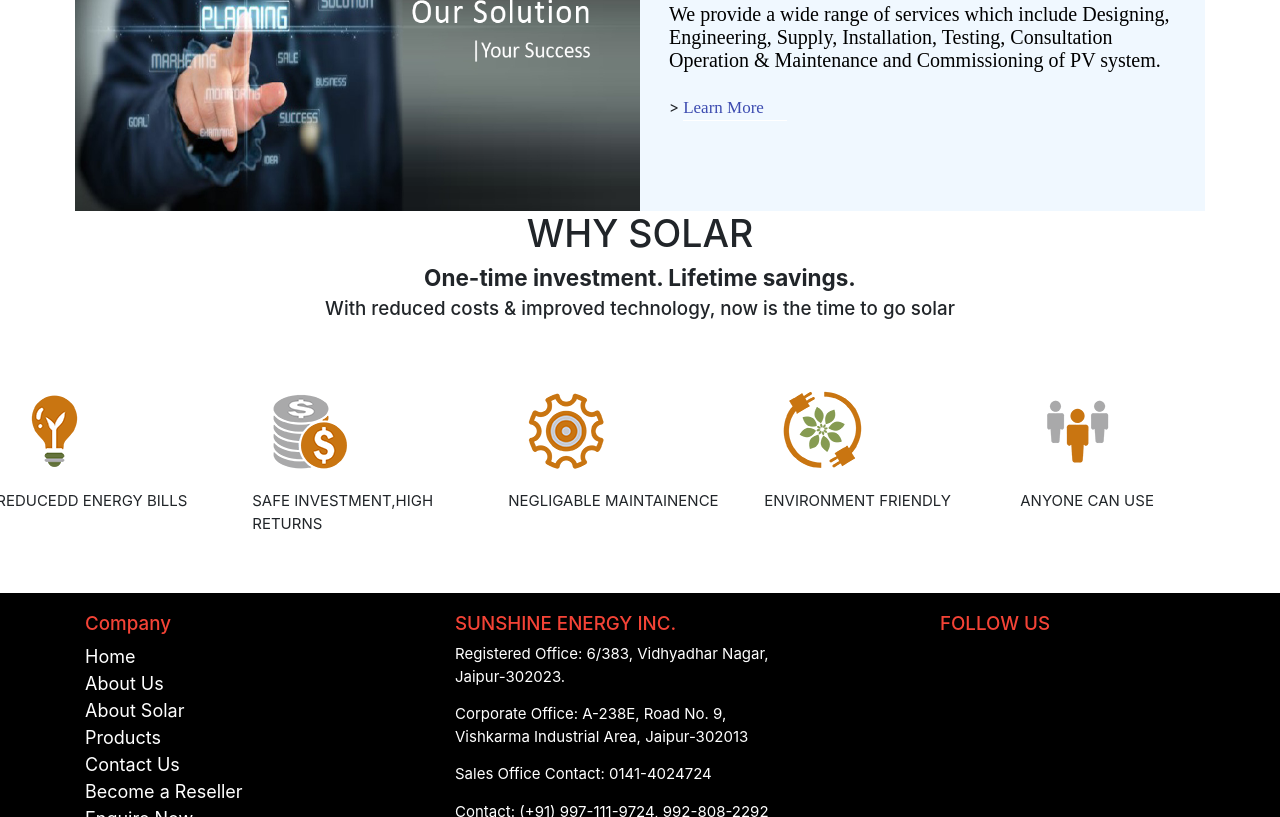
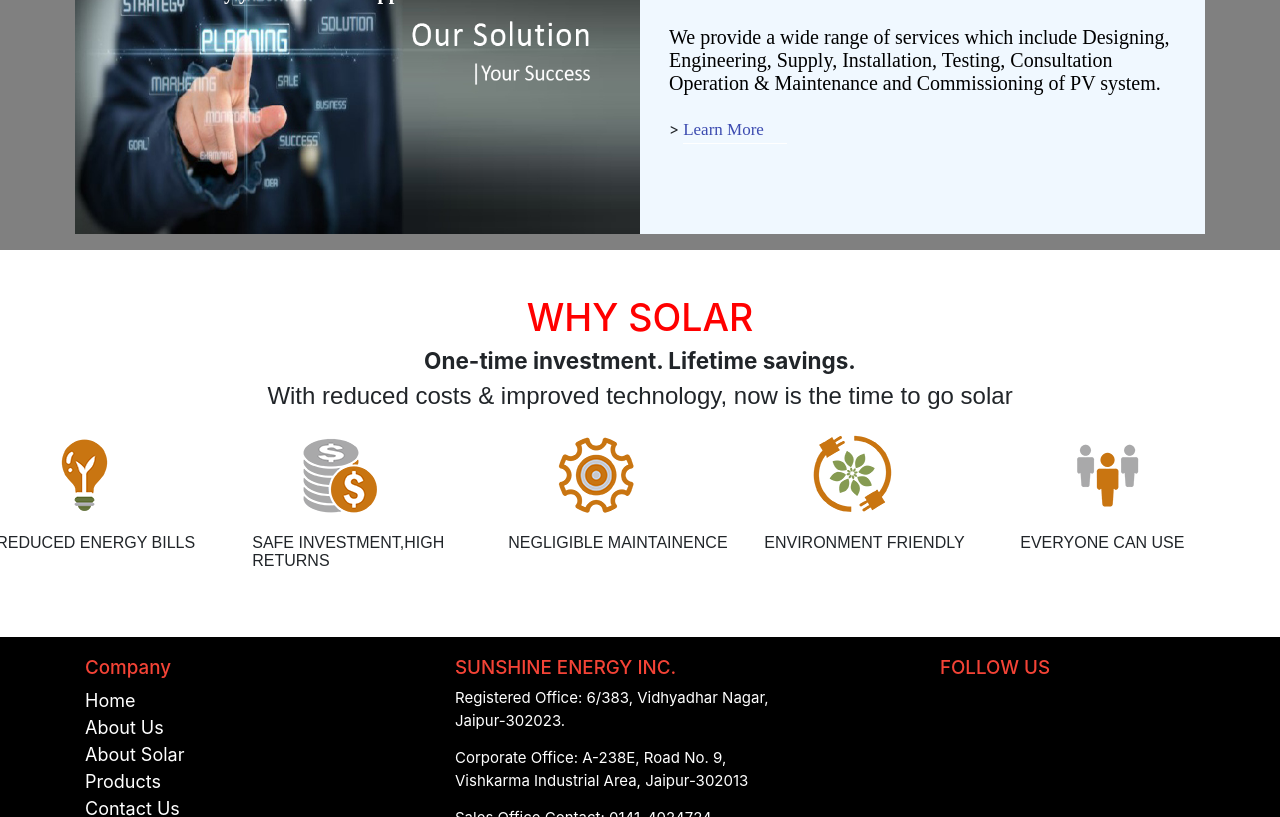
Before and after one commit to parthladha13/sunshineenergy, a plain HTML site: page index.html in a window 1280 px wide. Shown: the part 1697-2514 px from the top of the page. Drawn offline with nearby package versions, Linux system fonts and the light colour scheme.

Commit message:
Update index.html

```diff
--- a/index.html
+++ b/index.html
@@ -177,7 +177,10 @@ transition:all 0.3s linear 0s;
   color:white;
   font-size:18px;
 }
-
+.banner-text{
+  font:16px Poppins,sans-serif;
+  margin-right:10px;
+}
     </style>
     <body>
       <!--Navbar-->
@@ -298,7 +301,7 @@ transition:all 0.3s linear 0s;
                   </div>
                   <BR><BR>
                     <div class="aboutsun">
-                      <h1  style="color:red; font:40px Poppins,sans-serif;letter-spacing:1.5px; text-transform:uppercase;font-weight:300;"><center><b><u>ABOUT SUNSHINE ENERGY INC.</u></b></center></h1><br>
+                      <h1  style="color:red; font:40px Poppins,sans-serif; text-transform:uppercase;font-weight:300;"><center><b><u>ABOUT SUNSHINE ENERGY INC.</u></b></center></h1><br>
                       <h6 style="color:black; font:27px Roboto Slab;"><b>Sunshine Energy Inc. Group is one of the leading energy and engineering solutions provider, offering a range of products and services that help customers effectively meet their energy needs in a safe and sustainable manner.</b></h6>
                       <div class="homeRequestQuote">
                           <div class="section-mid">
@@ -310,12 +313,14 @@ transition:all 0.3s linear 0s;
                       </div>
                     </div>
                     <br><br>
+                    <div class="background" style="background:grey; height:870px;">
+                      <br>
                     <div class="prouductIntro">
                     <h1 style="color:red; font:40px Poppins,sans-serif;letter-spacing:1.5px; text-transform:uppercase;font-weight:300;"><center>OUR PRODUCTS AND SERVICES</center></h1><br>
                     <h5><center>We are leading energy and engineering solutions provider, offering a range of products and services
                         effectively meeting the customer's energy needs in a safe and sustainable manner.</center></h5>
                       </div>
-                    <div class="homeProductSection" >
+                        <div class="homeProductSection">
                        <div class="section-mid">
                             <div class="HomeProductTextBox" style="background:#F0F8FF">
                                 <h3 style="font:30px Poppins,sans-serif; color:red">PRODUCTS</h3>
@@ -337,34 +342,32 @@ transition:all 0.3s linear 0s;
                               </div>
                         </div>
                        </div>
-                        <br>
-                        <br>
-                        <br>
-                      <h1><center>WHY SOLAR</center></h1>
-                      <h4><center><b>One-time investment. Lifetime savings.</b></center></h4>
-                      <h5><center>With reduced costs & improved technology, now is the time to go solar</center></h5>
-                      <br><BR>
+                       </div>
+                        <br><br>
+                          <div class="whysolarIntro">
+                            <h1 style="color:red"><center>WHY SOLAR</center></h1>
+                            <h4 style="font:Poppins,sans-serif"><center><b>One-time investment. Lifetime savings.</b></center></h4>
+                            <h6 style="font:24px Poppins,sans-serif"><center>With reduced costs & improved technology, now is the time to go solar</center></h6>
                             <div class="row">
                               <div class="col">
-                            <img src="images/bulb.png">
-                            <div class="banner-text">REDUCEDD ENERGY BILLS</div>
+                                <img src="images/bulb.png" style="margin-left:30px">
+                                <div class="banner-text">REDUCED ENERGY BILLS</div>
                               </div>
                               <div class="col">
-                            <img src="images/money.png">
+                                  <img src="images/money.png" style="margin-left:30px">
                                   <div class="banner-text">SAFE INVESTMENT,HIGH RETURNS</div>
                                 </div>
                                 <div class="col">
-                            <img src="images/settings.png">
-                            <div class="banner-text">NEGLIGABLE MAINTAINENCE</div>
+                                    <img src="images/settings.png" style="margin-left:30px">
+                                    <div class="banner-text">NEGLIGIBLE MAINTAINENCE</div>
                                   </div>
                                   <div class="col">
-                            <img src="images/environment.png">
+                                      <img src="images/environment.png" style="margin-left:30px">
                                       <div class="banner-text">ENVIRONMENT FRIENDLY</div>
                                     </div>
                                     <div class="col">
-                            <img src="images/people.png">
-                            <div class="banner-text">
-                              ANYONE CAN USE
+                                        <img src="images/people.png" style="margin-left:30px">
+                                        <div class="banner-text">EVERYONE CAN USE</div>
                                       </div>
                             </div>
                           </div>
@@ -373,7 +376,7 @@ transition:all 0.3s linear 0s;
                               <div class="row">
                                 <div class="col-md-4">
                                   <h5 class="red-text">Company</h5>
-                                  <ul>
+                                  <ul style="">
                                     <li><a  href="#!">Home</a></li>
                                     <li><a  href="#!">About Us</a></li>
                                     <li><a  href="#!">About Solar</a></li>
@@ -395,6 +398,7 @@ transition:all 0.3s linear 0s;
                                   <h5 class="red-text"><center>FOLLOW US</center></h5>
                                </div>
                               </div>
+                              </div>
                           </footer>
      <!--JavaScript at end of body for optimized loading-->
      <script src="https://cdnjs.cloudflare.com/ajax/libs/materialize/1.0.0-beta/js/materialize.min.js"></script>
```
Lines whose indentation alone changed are shown as unchanged.
